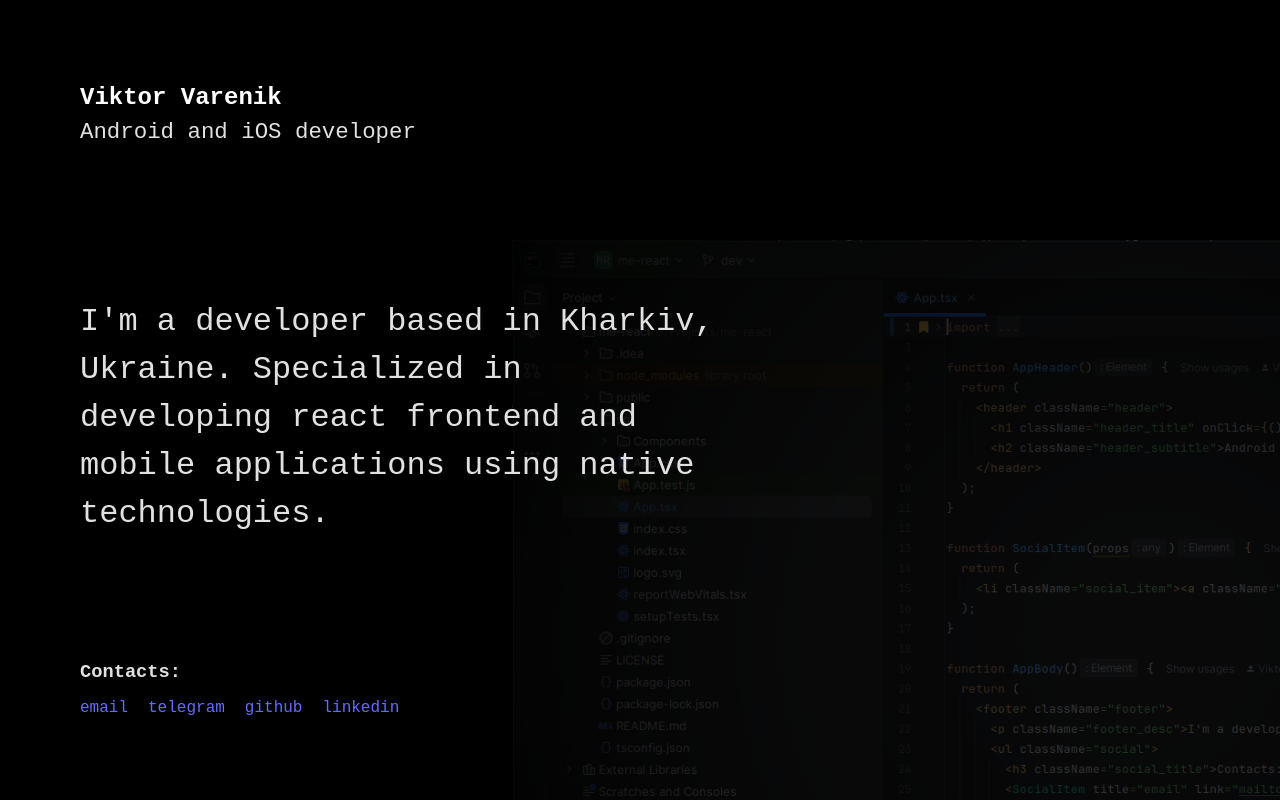
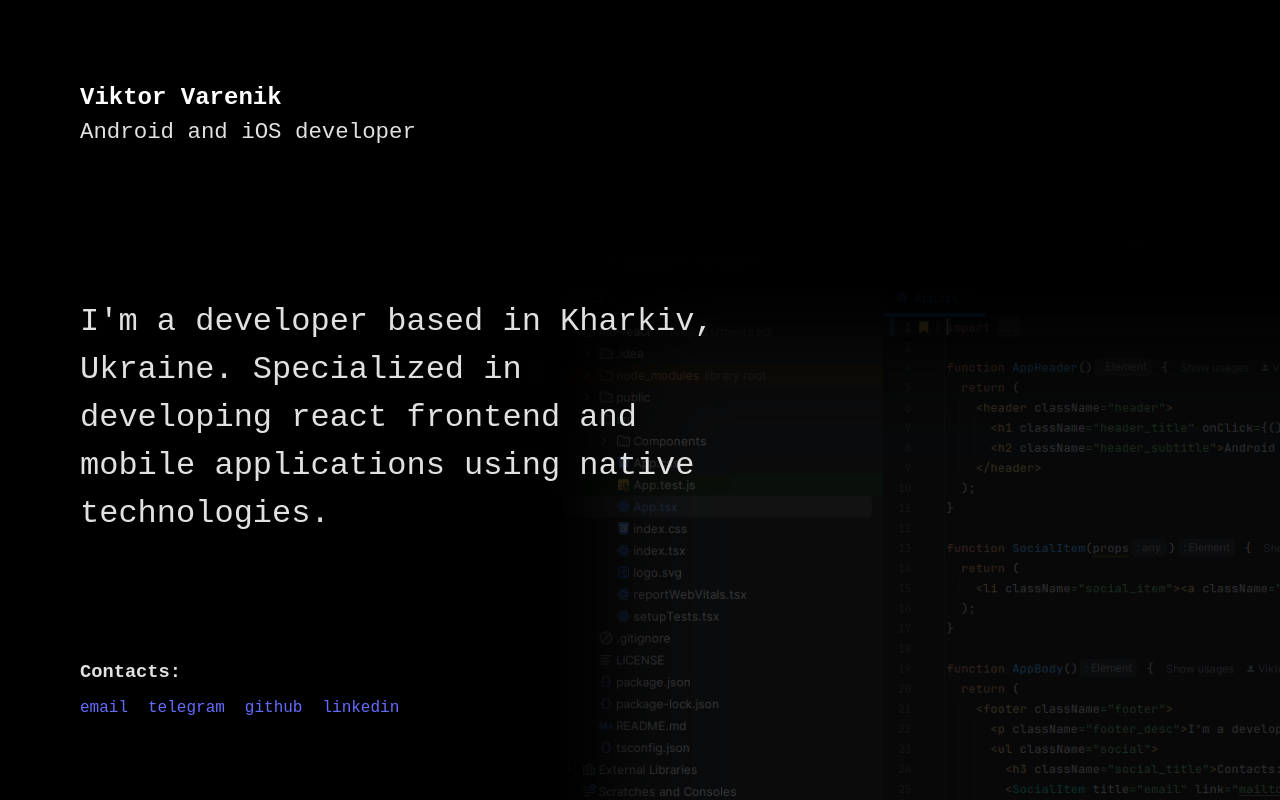
Before and after one commit to kotleni/kotleni.github.io, a React (Vite) app: page / in a window 1280 px wide. Built offline with nearby package versions, Linux system fonts and the light colour scheme; a web font is replaced by a local one.

Commit message:
chore: reimpl parallax image

```diff
--- a/src/App.scss
+++ b/src/App.scss
@@ -275,46 +275,49 @@ svg:not([fill]) {
 .parallax {
   height: 100%;
   left: 0;
-  opacity: .4;
   position: fixed;
   top: 0;
   transition: opacity 1.4s;
   width: 100%;
-  z-index: 1
+  z-index: 1;
 }
 
 .parallax_image_position,
-.parallax_image,
-.parallax_overlay {
+.parallax_image {
+
+}
+
+.parallax-container {
+  opacity: 0.3;
   left: 40%;
   position: absolute;
-  top: 30%
+  top: 30%;
+  width: 100%;
+
+  &:after {
+    position: absolute;
+    top: 0;
+    left: 0;
+    bottom: 0;
+    right: 0;
+    content: '';
+    display: block;
+    box-shadow: 0px 0px 100px 100px black inset;
+  }
 }
 
 .parallax_image {
   height: auto;
-  width: 100%
-}
-
-.parallax_overlay {
-  background-image: radial-gradient(circle, transparent -10%, #000000 120%);
-  background-size: cover;
-  display: inline-block;
-  height: 100%;
-  transition: -webkit-transform 2s ease-in-out;
-  transition: transform 2s ease-in-out;
-  transition: transform 2s ease-in-out, -webkit-transform 2s ease-in-out;
-  width: 100%
+  width: 100%;
 }
 
 @media screen and (max-width:768px) {
   .parallax {
-    opacity: .4
+    opacity: .4;
   }
 
   .parallax_image_position,
-  .parallax_image,
-  .parallax_overlay {
+  .parallax_image {
     left: 10%;
     position: absolute;
     top: 10%
--- a/src/Components/ParallaxBackground.tsx
+++ b/src/Components/ParallaxBackground.tsx
@@ -47,7 +47,7 @@ class ParallaxBackground extends Component<object, {position: { x: number; y: nu
           transform: `translate(${x}%, ${y}%)`,
         }}
       >
-        <div className="parallax"><img className="parallax_image" src={editor_image} alt="Code Editor"></img><span className="parallax_overlay"></span></div>
+        <div className="parallax-container"><img className="parallax_image" src={editor_image} alt="Code Editor"></img></div>
       </div>
     );
   }
```
